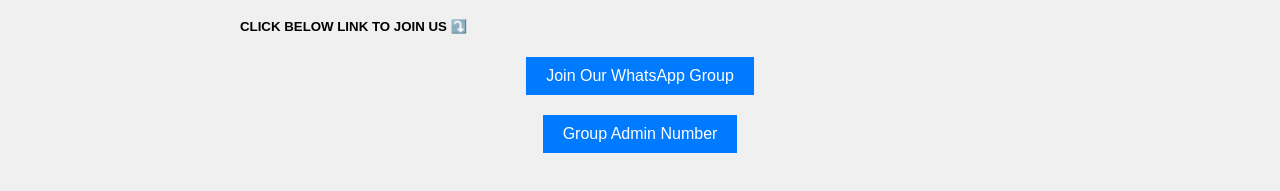
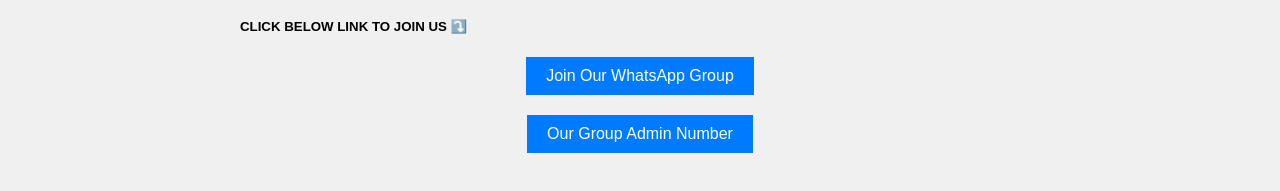
Before and after one commit to SajeeHacker/Testing, a plain HTML site: page index.html in a window 1280 px wide. Shown: the part 229-420 px from the top of the page. Drawn offline with Linux system fonts and the light colour scheme.

Commit message:
Update index.html

```diff
--- a/index.html
+++ b/index.html
@@ -70,7 +70,7 @@
         <a href="https://chat.whatsapp.com/HxU97DJsLG6GrOIik0B01P" target="_blank">Join Our WhatsApp Group</a>
     </div>
     <div class="group-link">
-        <a href="https://wa.me/923135983410" target="_blank">Group Admin Number</a>
+        <a href="https://wa.me/923135983410" target="_blank">Our Group Admin Number</a>
     </div>
 </div>
 
```
